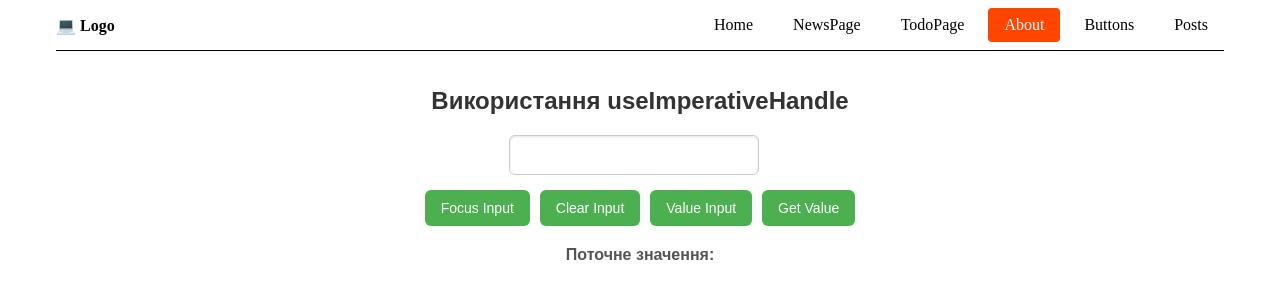
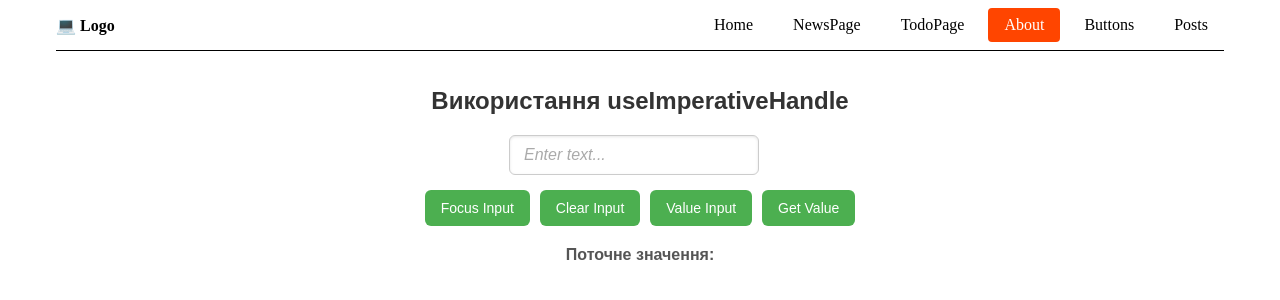
Before and after one commit to PetroMazuryk/react-u-1, a React (Create React App) app: page /react-u-1/about in a window 1280 px wide. Shown: the top 300 px of the page. Built offline with nearby package versions, Linux system fonts and the light colour scheme.

Commit message:
add placeholder

```diff
--- a/src/components/UI/input/CustomInput.tsx
+++ b/src/components/UI/input/CustomInput.tsx
@@ -8,7 +8,12 @@ export type CustomInputHandle = {
   getValue: () => string;
 };
 
-export const CustomInput = forwardRef<CustomInputHandle>((_, ref) => {
+type CustomInputProps = {
+  placeholder?: string;
+};
+
+export const CustomInput = forwardRef<CustomInputHandle, CustomInputProps>(
+  ({placeholder = "Enter text..."}, ref) => {
     const inputRef = useRef<HTMLInputElement>(null);
 
     useImperativeHandle(ref, () => ({
@@ -28,5 +33,13 @@ export const CustomInput = forwardRef<CustomInputHandle>((_, ref) => {
       getValue: () => inputRef.current?.value || "",
     }));
 
-  return <input type="text" className={styles.customInput} ref={inputRef} />;
-});
+    return (
+      <input
+        type="text"
+        placeholder={placeholder}
+        className={styles.customInput}
+        ref={inputRef}
+      />
+    );
+  },
+);
```
Lines whose indentation alone changed are shown as unchanged.
